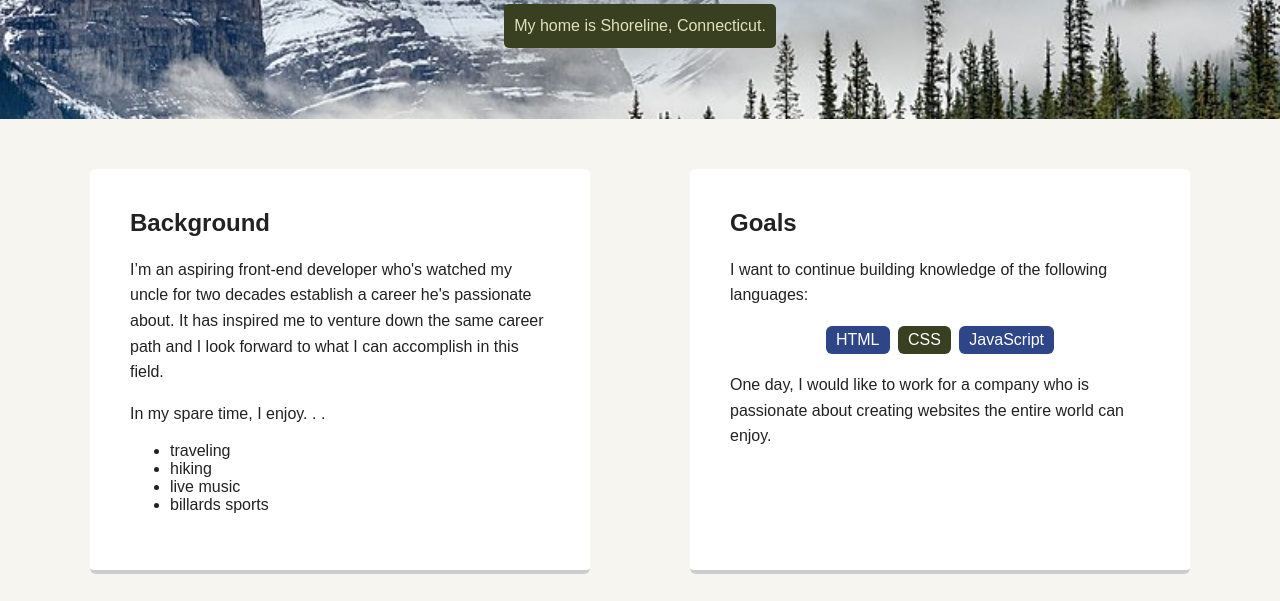
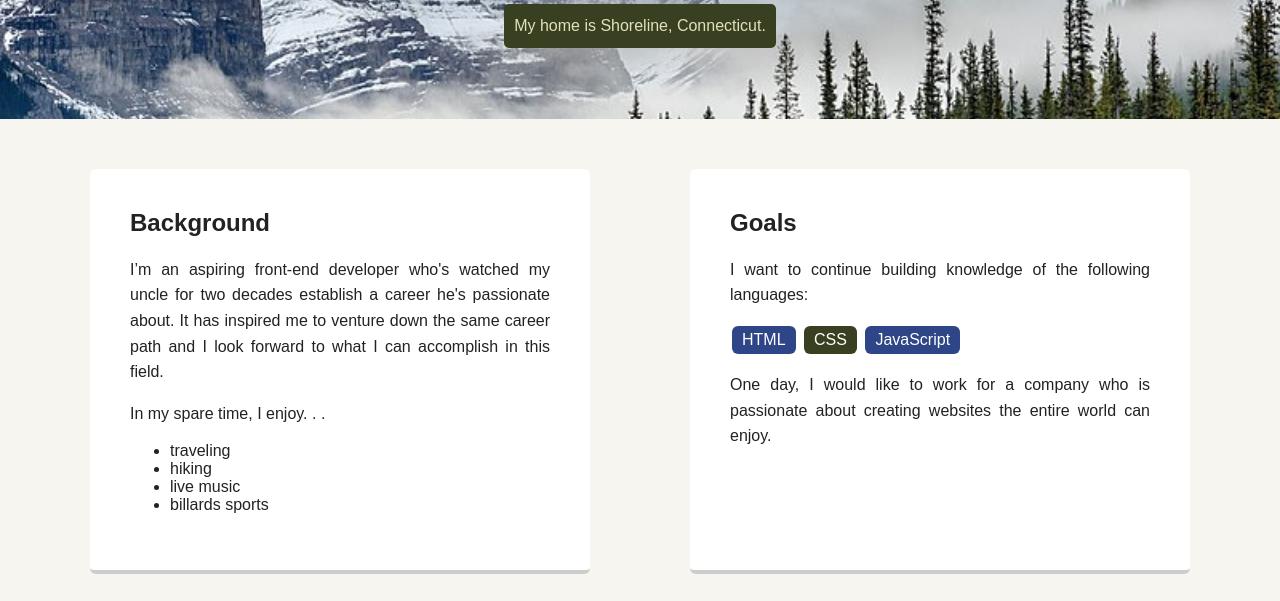
Before and after one commit to chelsey-g/Treehouse-Project-1, a plain HTML site: page index.html in a window 1280 px wide. Shown: the part 351-952 px from the top of the page. Drawn offline with Linux system fonts and the light colour scheme; a web font is replaced by a local one.

Commit message:
Fixed text align in .card and .skills

```diff
--- a/styles.css
+++ b/styles.css
@@ -96,7 +96,7 @@ header .profile-image:hover {
   padding: 20px 40px 40px;
   font-family: Copperplate, Papyrus, fantasy;
   max-width: 500px;
-  text-align: left;
+  text-align: justify;
   background: #fff;
   border-bottom: 4px solid #ccc;
   border-radius: 6px;
@@ -109,7 +109,7 @@ header .profile-image:hover {
 
 ul.skills {
   padding: 0;
-  text-align: center;
+  text-align: justify;
 }
 
 .skills li {
```
